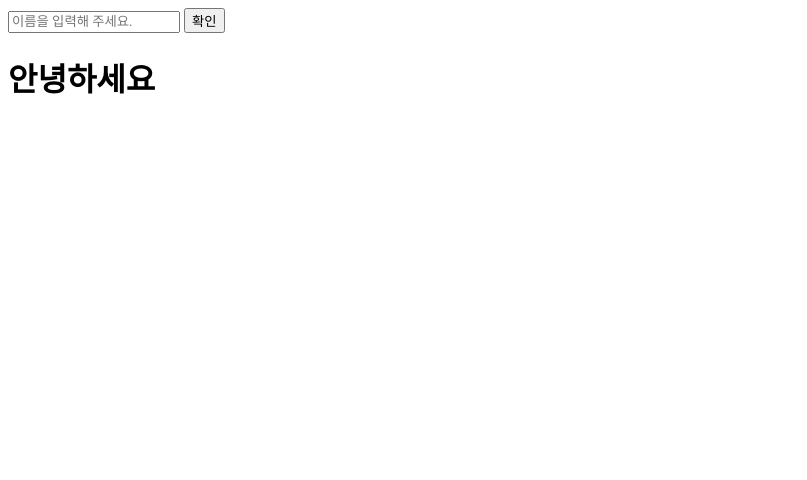
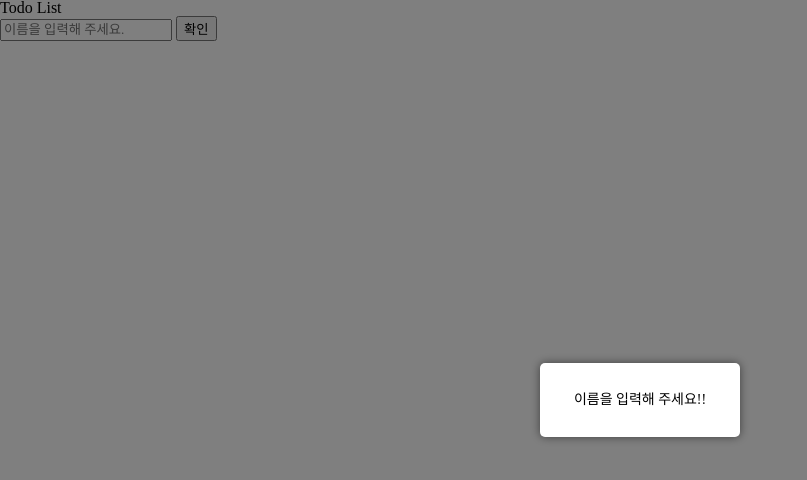
Before and after one commit to franz0406/todo-list, a plain HTML site: page index.html in a window 1280 px wide. Both pictures are taken after a click on the button "확인". Shown: the whole page, without its empty margins (0-807 px from the left). Drawn offline with Linux system fonts and the light colour scheme; a web font is replaced by a local one.

Commit message:
third commit

```diff
--- a/index.html
+++ b/index.html
@@ -11,10 +11,20 @@
     <title>Todo List</title>
 </head>
 <body>
-    <div id="login_form">
-        <input type="text" placeholder="이름을 입력해 주세요.">
-        <button>확인</button>
-        <h1>안녕하세요</h1>
+    <div id="wrapper">
+
+        <header>
+            <h1>Todo List</h1>
+        </header>
+        <form action="#" class="login_form">
+            <input type="text" placeholder="이름을 입력해 주세요." maxlength="10">
+            <button type="button">확인</button>
+            <div>
+                <p>이름을 입력해 주세요!!</p>
+            </div>
+        </form>
+
     </div>
+    <script src="js/app.js"></script>
 </body>
 </html>
--- /dev/null
+++ b/js/app.js
@@ -0,0 +1,17 @@
+// 사용자 이름 정보 스크립트
+const loginInput = document.querySelector(".login_form input"), // 사용자 이름입력 인풋
+      loginBtn = document.querySelector(".login_form button"),  // 사용자 이름 확인 버튼
+      modal = document.querySelector(".login_form div");        // 이름 입력 모달창
+
+loginBtn.addEventListener('click', getUserName ); // 사용자 이름 확인 버튼 이벤트
+
+function getUserName(e){ // 사용자 이름 가져오기
+    e.preventDefault();
+    let userName = loginInput.value;
+    if(userName === ""){ // 사용자 이름 값 없을 때
+        modal.classList.add("modal");
+    }
+}
+modal.addEventListener("click", ()=>{ // 모달창 제거
+    modal.classList.remove("modal");
+})
--- /dev/null
+++ b/scss/_reset.scss
@@ -0,0 +1,57 @@
+/* http://meyerweb.com/eric/tools/css/reset/
+   v2.0 | 20110126
+   License: none (public domain)
+*/
+
+html, body, div, span, applet, object, iframe,
+h1, h2, h3, h4, h5, h6, p, blockquote, pre,
+a, abbr, acronym, address, big, cite, code,
+del, dfn, em, img, ins, kbd, q, s, samp,
+small, strike, strong, sub, sup, tt, var,
+b, u, i, center,
+dl, dt, dd, ol, ul, li,
+fieldset, form, label, legend,
+table, caption, tbody, tfoot, thead, tr, th, td,
+article, aside, canvas, details, embed,
+figure, figcaption, footer, header, hgroup,
+menu, nav, output, ruby, section, summary,
+time, mark, audio, video {
+	margin: 0;
+	padding: 0;
+	border: 0;
+	font-size: 100%;
+	font: inherit;
+	vertical-align: baseline;
+}
+/* HTML5 display-role reset for older browsers */
+article, aside, details, figcaption, figure,
+footer, header, hgroup, menu, nav, section {
+	display: block;
+}
+body {
+	line-height: 1;
+}
+ol, ul {
+	list-style: none;
+}
+blockquote, q {
+	quotes: none;
+}
+blockquote:before, blockquote:after,
+q:before, q:after {
+	content: '';
+	content: none;
+}
+table {
+	border-collapse: collapse;
+	border-spacing: 0;
+}
+li{
+    list-style: none;
+}
+a{
+    text-decoration: none;
+}
+img{
+    vertical-align: top;
+}
--- a/scss/style.scss
+++ b/scss/style.scss
@@ -1,5 +1,7 @@
+// RESET CSS
+@import 'reset';
+
 // FONT STYLE
-
 @font-face { // 눈누 웹폰트 -- 여기어때 잘난체
     font-family: 'yg-jalnan';
     src: url('https://cdn.jsdelivr.net/gh/projectnoonnu/noonfonts_four@1.2/JalnanOTF00.woff') format('woff');
@@ -21,4 +23,39 @@ body{
     button, input{
         font-family: 'HSSaemaul-Regular';
     }
+} // FONT STLYE ENDS
+
+// 이름 입력 모달창
+.login_form{
+
+    div{
+        display: none;
+        position: fixed;
+        top: 0; bottom: 0;  right: 0; left: 0;
+        padding:30px 50px;
+        background: rgba(0,0,0,0.5);
+        animation: show .3s linear forwards;
+        &.modal{
+            display: block;
+        }
+
+        p{
+            position: absolute;
+            width:200px;
+            padding: 30px 0;
+            left: 50%;  top: 50%;
+            transform: translate(-50%, -50%);
+            text-align: center;
+            font-size:14px;
+            background: #fff;
+            border-radius: 5px;
+            box-shadow: 0 0 10px rgba(0,0,0,0.5);
+            cursor: pointer;
+        }
+    }
 }
+
+@keyframes show{
+    0%{opacity: 0;}
+    100%{opacity: 1;}
+}
```
Also changed, not shown: css/style.css, 1 other file.
